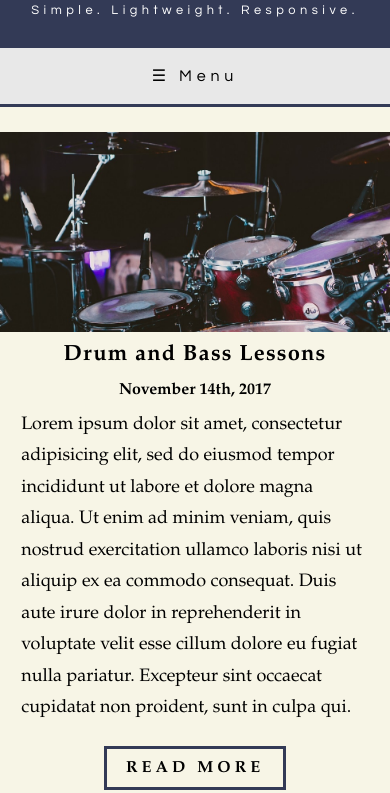
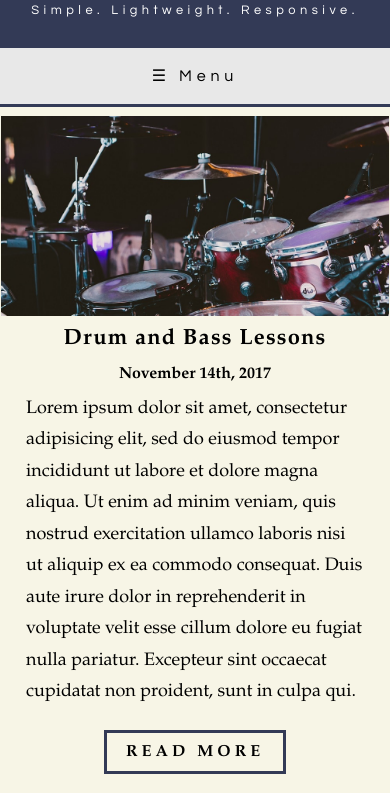
Before and after one commit to waldronmatt/blogWebTemplate, a plain HTML site: page index.html in a window 390 px wide. Shown: the part 42-835 px from the top of the page. Drawn offline with nearby package versions, Linux system fonts and the light colour scheme.

Commit message:
padding ix on mobile

```diff
--- a/css/style.css
+++ b/css/style.css
@@ -391,7 +391,7 @@ h3 {
 	position: relative;
 	width: auto;
 	margin: .1em auto .1em auto;
-	padding: 2em .7em 2em .7em;
+	padding: 1em;
 	background-color: #f7f5e6;
 }
 
```
